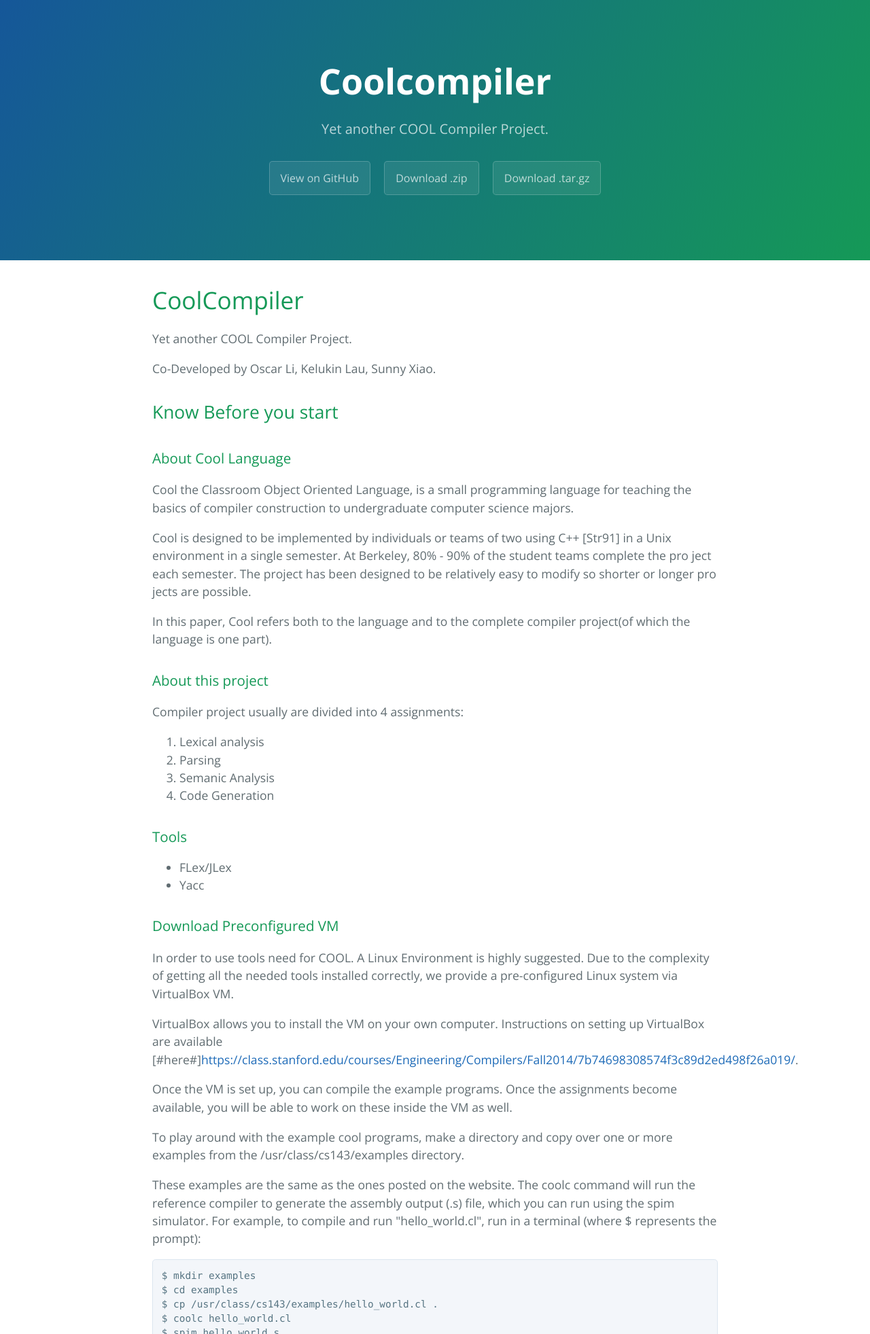
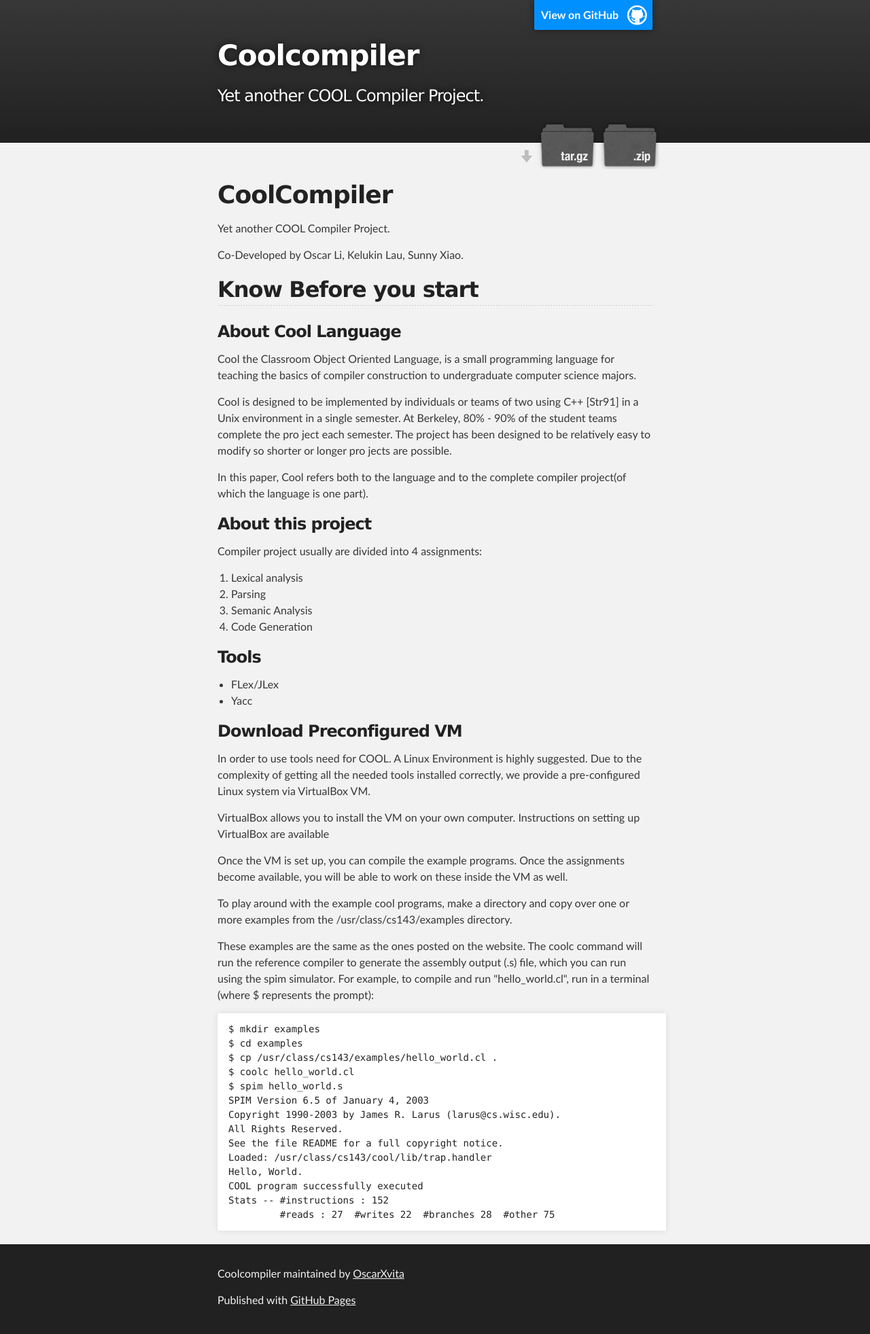
Before and after one commit to OscarXvita/CoolCompiler, a plain HTML site: page index.html in a window 1280 px wide. Shown: the top 1963 px of the page at 68% size. Drawn offline with nearby package versions, Linux system fonts and the light colour scheme.

Commit message:
Create gh-pages branch via GitHub

```diff
--- a/index.html
+++ b/index.html
@@ -1,25 +1,37 @@
 <!DOCTYPE html>
-<html lang="en-us">
+<html>
+
   <head>
-    <meta charset="UTF-8">
-    <title>Coolcompiler by OscarXvita</title>
-    <meta name="viewport" content="width=device-width, initial-scale=1">
-    <link rel="stylesheet" type="text/css" href="stylesheets/normalize.css" media="screen">
-    <link href='https://fonts.googleapis.com/css?family=Open+Sans:400,700' rel='stylesheet' type='text/css'>
-    <link rel="stylesheet" type="text/css" href="stylesheets/stylesheet.css" media="screen">
-    <link rel="stylesheet" type="text/css" href="stylesheets/github-light.css" media="screen">
+    <meta charset='utf-8'>
+    <meta http-equiv="X-UA-Compatible" content="chrome=1">
+    <meta name="description" content="Coolcompiler : Yet another COOL Compiler Project.">
+
+    <link rel="stylesheet" type="text/css" media="screen" href="stylesheets/stylesheet.css">
+
+    <title>Coolcompiler</title>
   </head>
+
   <body>
-    <section class="page-header">
-      <h1 class="project-name">Coolcompiler</h1>
-      <h2 class="project-tagline">Yet another COOL Compiler Project.</h2>
-      <a href="https://github.com/OscarXvita/CoolCompiler" class="btn">View on GitHub</a>
-      <a href="https://github.com/OscarXvita/CoolCompiler/zipball/master" class="btn">Download .zip</a>
-      <a href="https://github.com/OscarXvita/CoolCompiler/tarball/master" class="btn">Download .tar.gz</a>
-    </section>
 
-    <section class="main-content">
-      <h1>
+    <!-- HEADER -->
+    <div id="header_wrap" class="outer">
+        <header class="inner">
+          <a id="forkme_banner" href="https://github.com/OscarXvita/CoolCompiler">View on GitHub</a>
+
+          <h1 id="project_title">Coolcompiler</h1>
+          <h2 id="project_tagline">Yet another COOL Compiler Project.</h2>
+
+            <section id="downloads">
+              <a class="zip_download_link" href="https://github.com/OscarXvita/CoolCompiler/zipball/master">Download this project as a .zip file</a>
+              <a class="tar_download_link" href="https://github.com/OscarXvita/CoolCompiler/tarball/master">Download this project as a tar.gz file</a>
+            </section>
+        </header>
+    </div>
+
+    <!-- MAIN CONTENT -->
+    <div id="main_content_wrap" class="outer">
+      <section id="main_content" class="inner">
+        <h1>
 <a id="coolcompiler" class="anchor" href="#coolcompiler" aria-hidden="true"><span aria-hidden="true" class="octicon octicon-link"></span></a>CoolCompiler</h1>
 
 <p>Yet another COOL Compiler Project. </p>
@@ -67,7 +79,7 @@ The project has been designed to be relatively easy to modify so shorter or long
 Due to the complexity of getting all the needed tools installed correctly, we provide a pre-configured Linux
 system via VirtualBox VM.</p>
 
-<p>VirtualBox allows you to install the VM on your own computer. Instructions on setting up VirtualBox are available [#here#]<a href="https://class.stanford.edu/courses/Engineering/Compilers/Fall2014/7b74698308574f3c89d2ed498f26a019/">https://class.stanford.edu/courses/Engineering/Compilers/Fall2014/7b74698308574f3c89d2ed498f26a019/</a>.</p>
+<p>VirtualBox allows you to install the VM on your own computer. Instructions on setting up VirtualBox are available </p>
 
 <p>Once the VM is set up, you can compile the example programs.
 Once the assignments become available, you will be able to work on these inside the VM as well.</p>
@@ -93,14 +105,17 @@ COOL program successfully executed
 Stats -- #instructions : 152
          #reads : 27  #writes 22  #branches 28  #other 75
 </code></pre>
+      </section>
+    </div>
 
-      <footer class="site-footer">
-        <span class="site-footer-owner"><a href="https://github.com/OscarXvita/CoolCompiler">Coolcompiler</a> is maintained by <a href="https://github.com/OscarXvita">OscarXvita</a>.</span>
+    <!-- FOOTER  -->
+    <div id="footer_wrap" class="outer">
+      <footer class="inner">
+        <p class="copyright">Coolcompiler maintained by <a href="https://github.com/OscarXvita">OscarXvita</a></p>
+        <p>Published with <a href="https://pages.github.com">GitHub Pages</a></p>
+      </footer>
+    </div>
 
-        <span class="site-footer-credits">This page was generated by <a href="https://pages.github.com">GitHub Pages</a> using the <a href="https://github.com/jasonlong/cayman-theme">Cayman theme</a> by <a href="https://twitter.com/jasonlong">Jason Long</a>.</span>
-      </footer>
-
-    </section>
 
 
   </body>
--- a/stylesheets/stylesheet.css
+++ b/stylesheets/stylesheet.css
@@ -1,245 +1,425 @@
-* {
-  box-sizing: border-box; }
+/*******************************************************************************
+Slate Theme for GitHub Pages
+by Jason Costello, @jsncostello
+*******************************************************************************/
+
+@import url(github-light.css);
+
+/*******************************************************************************
+MeyerWeb Reset
+*******************************************************************************/
+
+html, body, div, span, applet, object, iframe,
+h1, h2, h3, h4, h5, h6, p, blockquote, pre,
+a, abbr, acronym, address, big, cite, code,
+del, dfn, em, img, ins, kbd, q, s, samp,
+small, strike, strong, sub, sup, tt, var,
+b, u, i, center,
+dl, dt, dd, ol, ul, li,
+fieldset, form, label, legend,
+table, caption, tbody, tfoot, thead, tr, th, td,
+article, aside, canvas, details, embed,
+figure, figcaption, footer, header, hgroup,
+menu, nav, output, ruby, section, summary,
+time, mark, audio, video {
+  margin: 0;
+  padding: 0;
+  border: 0;
+  font: inherit;
+  vertical-align: baseline;
+}
+
+/* HTML5 display-role reset for older browsers */
+article, aside, details, figcaption, figure,
+footer, header, hgroup, menu, nav, section {
+  display: block;
+}
+
+ol, ul {
+  list-style: none;
+}
+
+table {
+  border-collapse: collapse;
+  border-spacing: 0;
+}
+
+/*******************************************************************************
+Theme Styles
+*******************************************************************************/
 
 body {
-  padding: 0;
-  margin: 0;
-  font-family: "Open Sans", "Helvetica Neue", Helvetica, Arial, sans-serif;
+  box-sizing: border-box;
+  color:#373737;
+  background: #212121;
   font-size: 16px;
+  font-family: 'Myriad Pro', Calibri, Helvetica, Arial, sans-serif;
   line-height: 1.5;
-  color: #606c71; }
+  -webkit-font-smoothing: antialiased;
+}
+
+h1, h2, h3, h4, h5, h6 {
+  margin: 10px 0;
+  font-weight: 700;
+  color:#222222;
+  font-family: 'Lucida Grande', 'Calibri', Helvetica, Arial, sans-serif;
+  letter-spacing: -1px;
+}
+
+h1 {
+  font-size: 36px;
+  font-weight: 700;
+}
+
+h2 {
+  padding-bottom: 10px;
+  font-size: 32px;
+  background: url('../images/bg_hr.png') repeat-x bottom;
+}
+
+h3 {
+  font-size: 24px;
+}
+
+h4 {
+  font-size: 21px;
+}
+
+h5 {
+  font-size: 18px;
+}
+
+h6 {
+  font-size: 16px;
+}
+
+p {
+  margin: 10px 0 15px 0;
+}
+
+footer p {
+  color: #f2f2f2;
+}
 
 a {
-  color: #1e6bb8;
-  text-decoration: none; }
-  a:hover {
-    text-decoration: underline; }
+  text-decoration: none;
+  color: #007edf;
+  text-shadow: none;
 
-.btn {
-  display: inline-block;
-  margin-bottom: 1rem;
-  color: rgba(255, 255, 255, 0.7);
-  background-color: rgba(255, 255, 255, 0.08);
-  border-color: rgba(255, 255, 255, 0.2);
-  border-style: solid;
-  border-width: 1px;
-  border-radius: 0.3rem;
-  transition: color 0.2s, background-color 0.2s, border-color 0.2s; }
-  .btn + .btn {
-    margin-left: 1rem; }
+  transition: color 0.5s ease;
+  transition: text-shadow 0.5s ease;
+  -webkit-transition: color 0.5s ease;
+  -webkit-transition: text-shadow 0.5s ease;
+  -moz-transition: color 0.5s ease;
+  -moz-transition: text-shadow 0.5s ease;
+  -o-transition: color 0.5s ease;
+  -o-transition: text-shadow 0.5s ease;
+  -ms-transition: color 0.5s ease;
+  -ms-transition: text-shadow 0.5s ease;
+}
 
-.btn:hover {
-  color: rgba(255, 255, 255, 0.8);
-  text-decoration: none;
-  background-color: rgba(255, 255, 255, 0.2);
-  border-color: rgba(255, 255, 255, 0.3); }
+a:hover, a:focus {text-decoration: underline;}
 
-@media screen and (min-width: 64em) {
-  .btn {
-    padding: 0.75rem 1rem; } }
+footer a {
+  color: #F2F2F2;
+  text-decoration: underline;
+}
 
-@media screen and (min-width: 42em) and (max-width: 64em) {
-  .btn {
-    padding: 0.6rem 0.9rem;
-    font-size: 0.9rem; } }
+em {
+  font-style: italic;
+}
 
-@media screen and (max-width: 42em) {
-  .btn {
-    display: block;
-    width: 100%;
-    padding: 0.75rem;
-    font-size: 0.9rem; }
-    .btn + .btn {
-      margin-top: 1rem;
-      margin-left: 0; } }
+strong {
+  font-weight: bold;
+}
 
-.page-header {
+img {
+  position: relative;
+  margin: 0 auto;
+  max-width: 739px;
+  padding: 5px;
+  margin: 10px 0 10px 0;
+  border: 1px solid #ebebeb;
+
+  box-shadow: 0 0 5px #ebebeb;
+  -webkit-box-shadow: 0 0 5px #ebebeb;
+  -moz-box-shadow: 0 0 5px #ebebeb;
+  -o-box-shadow: 0 0 5px #ebebeb;
+  -ms-box-shadow: 0 0 5px #ebebeb;
+}
+
+p img {
+  display: inline;
+  margin: 0;
+  padding: 0;
+  vertical-align: middle;
+  text-align: center;
+  border: none;
+}
+
+pre, code {
+  width: 100%;
+  color: #222;
+  background-color: #fff;
+
+  font-family: Monaco, "Bitstream Vera Sans Mono", "Lucida Console", Terminal, monospace;
+  font-size: 14px;
+
+  border-radius: 2px;
+  -moz-border-radius: 2px;
+  -webkit-border-radius: 2px;
+}
+
+pre {
+  width: 100%;
+  padding: 10px;
+  box-shadow: 0 0 10px rgba(0,0,0,.1);
+  overflow: auto;
+}
+
+code {
+  padding: 3px;
+  margin: 0 3px;
+  box-shadow: 0 0 10px rgba(0,0,0,.1);
+}
+
+pre code {
+  display: block;
+  box-shadow: none;
+}
+
+blockquote {
+  color: #666;
+  margin-bottom: 20px;
+  padding: 0 0 0 20px;
+  border-left: 3px solid #bbb;
+}
+
+
+ul, ol, dl {
+  margin-bottom: 15px
+}
+
+ul {
+  list-style-position: inside;
+  list-style: disc;
+  padding-left: 20px;
+}
+
+ol {
+  list-style-position: inside;
+  list-style: decimal;
+  padding-left: 20px;
+}
+
+dl dt {
+  font-weight: bold;
+}
+
+dl dd {
+  padding-left: 20px;
+  font-style: italic;
+}
+
+dl p {
+  padding-left: 20px;
+  font-style: italic;
+}
+
+hr {
+  height: 1px;
+  margin-bottom: 5px;
+  border: none;
+  background: url('../images/bg_hr.png') repeat-x center;
+}
+
+table {
+  border: 1px solid #373737;
+  margin-bottom: 20px;
+  text-align: left;
+ }
+
+th {
+  font-family: 'Lucida Grande', 'Helvetica Neue', Helvetica, Arial, sans-serif;
+  padding: 10px;
+  background: #373737;
   color: #fff;
-  text-align: center;
-  background-color: #159957;
-  background-image: linear-gradient(120deg, #155799, #159957); }
+ }
 
-@media screen and (min-width: 64em) {
-  .page-header {
-    padding: 5rem 6rem; } }
+td {
+  padding: 10px;
+  border: 1px solid #373737;
+ }
 
-@media screen and (min-width: 42em) and (max-width: 64em) {
-  .page-header {
-    padding: 3rem 4rem; } }
+form {
+  background: #f2f2f2;
+  padding: 20px;
+}
 
-@media screen and (max-width: 42em) {
-  .page-header {
-    padding: 2rem 1rem; } }
+/*******************************************************************************
+Full-Width Styles
+*******************************************************************************/
 
-.project-name {
-  margin-top: 0;
-  margin-bottom: 0.1rem; }
+.outer {
+  width: 100%;
+}
 
-@media screen and (min-width: 64em) {
-  .project-name {
-    font-size: 3.25rem; } }
+.inner {
+  position: relative;
+  max-width: 640px;
+  padding: 20px 10px;
+  margin: 0 auto;
+}
 
-@media screen and (min-width: 42em) and (max-width: 64em) {
-  .project-name {
-    font-size: 2.25rem; } }
+#forkme_banner {
+  display: block;
+  position: absolute;
+  top:0;
+  right: 10px;
+  z-index: 10;
+  padding: 10px 50px 10px 10px;
+  color: #fff;
+  background: url('../images/blacktocat.png') #0090ff no-repeat 95% 50%;
+  font-weight: 700;
+  box-shadow: 0 0 10px rgba(0,0,0,.5);
+  border-bottom-left-radius: 2px;
+  border-bottom-right-radius: 2px;
+}
 
-@media screen and (max-width: 42em) {
-  .project-name {
-    font-size: 1.75rem; } }
+#header_wrap {
+  background: #212121;
+  background: -moz-linear-gradient(top, #373737, #212121);
+  background: -webkit-linear-gradient(top, #373737, #212121);
+  background: -ms-linear-gradient(top, #373737, #212121);
+  background: -o-linear-gradient(top, #373737, #212121);
+  background: linear-gradient(top, #373737, #212121);
+}
 
-.project-tagline {
-  margin-bottom: 2rem;
-  font-weight: normal;
-  opacity: 0.7; }
+#header_wrap .inner {
+  padding: 50px 10px 30px 10px;
+}
 
-@media screen and (min-width: 64em) {
-  .project-tagline {
-    font-size: 1.25rem; } }
+#project_title {
+  margin: 0;
+  color: #fff;
+  font-size: 42px;
+  font-weight: 700;
+  text-shadow: #111 0px 0px 10px;
+}
 
-@media screen and (min-width: 42em) and (max-width: 64em) {
-  .project-tagline {
-    font-size: 1.15rem; } }
+#project_tagline {
+  color: #fff;
+  font-size: 24px;
+  font-weight: 300;
+  background: none;
+  text-shadow: #111 0px 0px 10px;
+}
 
-@media screen and (max-width: 42em) {
-  .project-tagline {
-    font-size: 1rem; } }
+#downloads {
+  position: absolute;
+  width: 210px;
+  z-index: 10;
+  bottom: -40px;
+  right: 0;
+  height: 70px;
+  background: url('../images/icon_download.png') no-repeat 0% 90%;
+}
 
-.main-content :first-child {
-  margin-top: 0; }
-.main-content img {
-  max-width: 100%; }
-.main-content h1, .main-content h2, .main-content h3, .main-content h4, .main-content h5, .main-content h6 {
-  margin-top: 2rem;
-  margin-bottom: 1rem;
-  font-weight: normal;
-  color: #159957; }
-.main-content p {
-  margin-bottom: 1em; }
-.main-content code {
-  padding: 2px 4px;
-  font-family: Consolas, "Liberation Mono", Menlo, Courier, monospace;
-  font-size: 0.9rem;
-  color: #383e41;
-  background-color: #f3f6fa;
-  border-radius: 0.3rem; }
-.main-content pre {
-  padding: 0.8rem;
-  margin-top: 0;
-  margin-bottom: 1rem;
-  font: 1rem Consolas, "Liberation Mono", Menlo, Courier, monospace;
-  color: #567482;
-  word-wrap: normal;
-  background-color: #f3f6fa;
-  border: solid 1px #dce6f0;
-  border-radius: 0.3rem; }
-  .main-content pre > code {
-    padding: 0;
-    margin: 0;
-    font-size: 0.9rem;
-    color: #567482;
-    word-break: normal;
-    white-space: pre;
-    background: transparent;
-    border: 0; }
-.main-content .highlight {
-  margin-bottom: 1rem; }
-  .main-content .highlight pre {
-    margin-bottom: 0;
-    word-break: normal; }
-.main-content .highlight pre, .main-content pre {
-  padding: 0.8rem;
-  overflow: auto;
-  font-size: 0.9rem;
-  line-height: 1.45;
-  border-radius: 0.3rem; }
-.main-content pre code, .main-content pre tt {
-  display: inline;
-  max-width: initial;
-  padding: 0;
-  margin: 0;
-  overflow: initial;
-  line-height: inherit;
-  word-wrap: normal;
-  background-color: transparent;
-  border: 0; }
-  .main-content pre code:before, .main-content pre code:after, .main-content pre tt:before, .main-content pre tt:after {
-    content: normal; }
-.main-content ul, .main-content ol {
-  margin-top: 0; }
-.main-content blockquote {
-  padding: 0 1rem;
-  margin-left: 0;
-  color: #819198;
-  border-left: 0.3rem solid #dce6f0; }
-  .main-content blockquote > :first-child {
-    margin-top: 0; }
-  .main-content blockquote > :last-child {
-    margin-bottom: 0; }
-.main-content table {
+.zip_download_link {
   display: block;
-  width: 100%;
-  overflow: auto;
-  word-break: normal;
-  word-break: keep-all; }
-  .main-content table th {
-    font-weight: bold; }
-  .main-content table th, .main-content table td {
-    padding: 0.5rem 1rem;
-    border: 1px solid #e9ebec; }
-.main-content dl {
-  padding: 0; }
-  .main-content dl dt {
-    padding: 0;
-    margin-top: 1rem;
-    font-size: 1rem;
-    font-weight: bold; }
-  .main-content dl dd {
-    padding: 0;
-    margin-bottom: 1rem; }
-.main-content hr {
-  height: 2px;
-  padding: 0;
-  margin: 1rem 0;
-  background-color: #eff0f1;
-  border: 0; }
+  float: right;
+  width: 90px;
+  height:70px;
+  text-indent: -5000px;
+  overflow: hidden;
+  background: url(../images/sprite_download.png) no-repeat bottom left;
+}
 
-@media screen and (min-width: 64em) {
-  .main-content {
-    max-width: 64rem;
-    padding: 2rem 6rem;
-    margin: 0 auto;
-    font-size: 1.1rem; } }
+.tar_download_link {
+  display: block;
+  float: right;
+  width: 90px;
+  height:70px;
+  text-indent: -5000px;
+  overflow: hidden;
+  background: url(../images/sprite_download.png) no-repeat bottom right;
+  margin-left: 10px;
+}
 
-@media screen and (min-width: 42em) and (max-width: 64em) {
-  .main-content {
-    padding: 2rem 4rem;
-    font-size: 1.1rem; } }
+.zip_download_link:hover {
+  background: url(../images/sprite_download.png) no-repeat top left;
+}
 
-@media screen and (max-width: 42em) {
-  .main-content {
-    padding: 2rem 1rem;
-    font-size: 1rem; } }
+.tar_download_link:hover {
+  background: url(../images/sprite_download.png) no-repeat top right;
+}
 
-.site-footer {
-  padding-top: 2rem;
-  margin-top: 2rem;
-  border-top: solid 1px #eff0f1; }
+#main_content_wrap {
+  background: #f2f2f2;
+  border-top: 1px solid #111;
+  border-bottom: 1px solid #111;
+}
 
-.site-footer-owner {
-  display: block;
-  font-weight: bold; }
+#main_content {
+  padding-top: 40px;
+}
 
-.site-footer-credits {
-  color: #819198; }
+#footer_wrap {
+  background: #212121;
+}
 
-@media screen and (min-width: 64em) {
-  .site-footer {
-    font-size: 1rem; } }
 
-@media screen and (min-width: 42em) and (max-width: 64em) {
-  .site-footer {
-    font-size: 1rem; } }
 
-@media screen and (max-width: 42em) {
-  .site-footer {
-    font-size: 0.9rem; } }
+/*******************************************************************************
+Small Device Styles
+*******************************************************************************/
+
+@media screen and (max-width: 480px) {
+  body {
+    font-size:14px;
+  }
+
+  #downloads {
+    display: none;
+  }
+
+  .inner {
+    min-width: 320px;
+    max-width: 480px;
+  }
+
+  #project_title {
+  font-size: 32px;
+  }
+
+  h1 {
+    font-size: 28px;
+  }
+
+  h2 {
+    font-size: 24px;
+  }
+
+  h3 {
+    font-size: 21px;
+  }
+
+  h4 {
+    font-size: 18px;
+  }
+
+  h5 {
+    font-size: 14px;
+  }
+
+  h6 {
+    font-size: 12px;
+  }
+
+  code, pre {
+    min-width: 320px;
+    max-width: 480px;
+    font-size: 11px;
+  }
+
+}
```
Also changed, not shown: params.json (+1 -1 lines).
